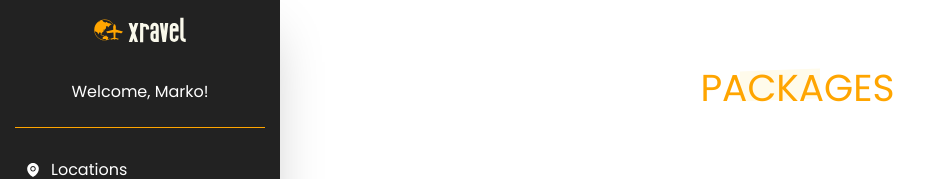
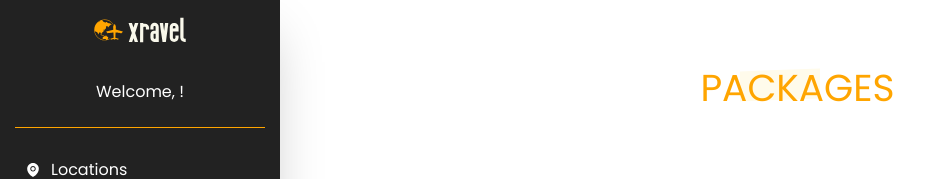
Before and after one commit to Makay131/xravel, a React (Vite) app: page /app in a window 1280 px wide. Shown: the top 179 px of the page, without its empty margins (0-930 px from the left). Built offline with nearby package versions, Linux system fonts and the light colour scheme.

Commit message:
authentification is handled with context

```diff
--- a/src/App.jsx
+++ b/src/App.jsx
@@ -1,10 +1,11 @@
 import { RouterProvider } from 'react-router-dom';
 import {routes} from './router/routes';
 import { Toaster } from 'react-hot-toast';
+import { AuthProvider } from './contexts/AuthContext';
 
 function App() {
   return (
-  <>
+  <AuthProvider>
   <RouterProvider router={routes} />
   <Toaster position="top-center" gutter={12} containerStyle={{top: "10%"}} toastOptions={{
           success: {
@@ -23,7 +24,7 @@ function App() {
             top: "100px"
           }
         }} />
-  </>)
+  </AuthProvider>)
 }
 
 export default App;
--- a/src/components/UserCard.jsx
+++ b/src/components/UserCard.jsx
@@ -1,7 +1,10 @@
+import { useAuth } from "../contexts/AuthContext"
+
 function UserCard() {
+    const {onlineUser} = useAuth();
     return (
         <div className="text-center text-white">
-            Welcome, Marko!
+            Welcome, {onlineUser?.name}!
         </div>
     )
 }
--- /dev/null
+++ b/src/contexts/AuthContext.jsx
@@ -0,0 +1,18 @@
+import { createContext, useContext, useState } from "react";
+
+const AuthContext = createContext();
+
+function AuthProvider({children}) {
+    const [onlineUser, setOnlineUser] = useState(null);
+    return (<AuthContext.Provider value={{onlineUser, setOnlineUser}}>
+        {children}
+    </AuthContext.Provider>)
+}
+
+function useAuth() {
+    const context = useContext(AuthContext);
+    if(context === undefined) throw new Error("AuthContext was used outside of AuthProvider");
+    return context;
+}
+
+export { AuthProvider, useAuth };
--- a/src/interface/Form.jsx
+++ b/src/interface/Form.jsx
@@ -7,6 +7,7 @@ import Reset from "./Reset";
 import {getUsers, signupUser} from "../services/index";
 import toast from "react-hot-toast";
 import { useNavigate } from "react-router-dom";
+import { useAuth } from "../contexts/AuthContext";
 
 
 function Form({onShowModal}) {
@@ -18,6 +19,8 @@ function Form({onShowModal}) {
     const [password, setPassword] = useState("");
     const [rePassword, setRePassword] = useState("");
     const [fullname, setFullname] = useState("");
+
+    const { setOnlineUser } = useAuth()
 
     const navigate = useNavigate();
 
@@ -32,10 +35,11 @@ function Form({onShowModal}) {
           return;
         }
         const users = await getUsers();
-        if(users?.filter(user => user.email === email && user.password === password)?.length) {
+        const activeUser = users?.filter(user => user.email === email && user.password === password)
+        if(activeUser?.length) {
             setIsLoading(false);
             setError(false);
-            //TODO: setActiveUser as the newly created user
+            setOnlineUser(activeUser[0]);
             navigate('/app/locations')
           } else {
             setError(true);
@@ -52,7 +56,7 @@ function Form({onShowModal}) {
         result = {...result, email, password, name: fullname, packages: []};
         const newUser = await signupUser(result);
         if(newUser.id) {
-          //TODO: setActiveUser as the newly created user
+          setOnlineUser(newUser);
           navigate('/app/locations');
         }
         setIsLoading(false);
--- a/src/interface/Sidebar.jsx
+++ b/src/interface/Sidebar.jsx
@@ -5,14 +5,17 @@ import UserCard from "../components/UserCard";
 
 import { AiFillEnvironment, AiFillIdcard, AiTwotoneApi } from "react-icons/ai";
 import AppConfig from "../config/application.json";
+import { useAuth } from "../contexts/AuthContext";
 
 const linkClass = "flex items-center gap-4 text-white hover:text-xravel-color-orange-1 transition";
 
 function Sidebar() {
+    const { setOnlineUser } = useAuth();
+
     const navigate = useNavigate();
 
     function handleLogout() {
-        //TODO: delete user session
+        setOnlineUser(null)
         navigate("/");
     }
 
```
